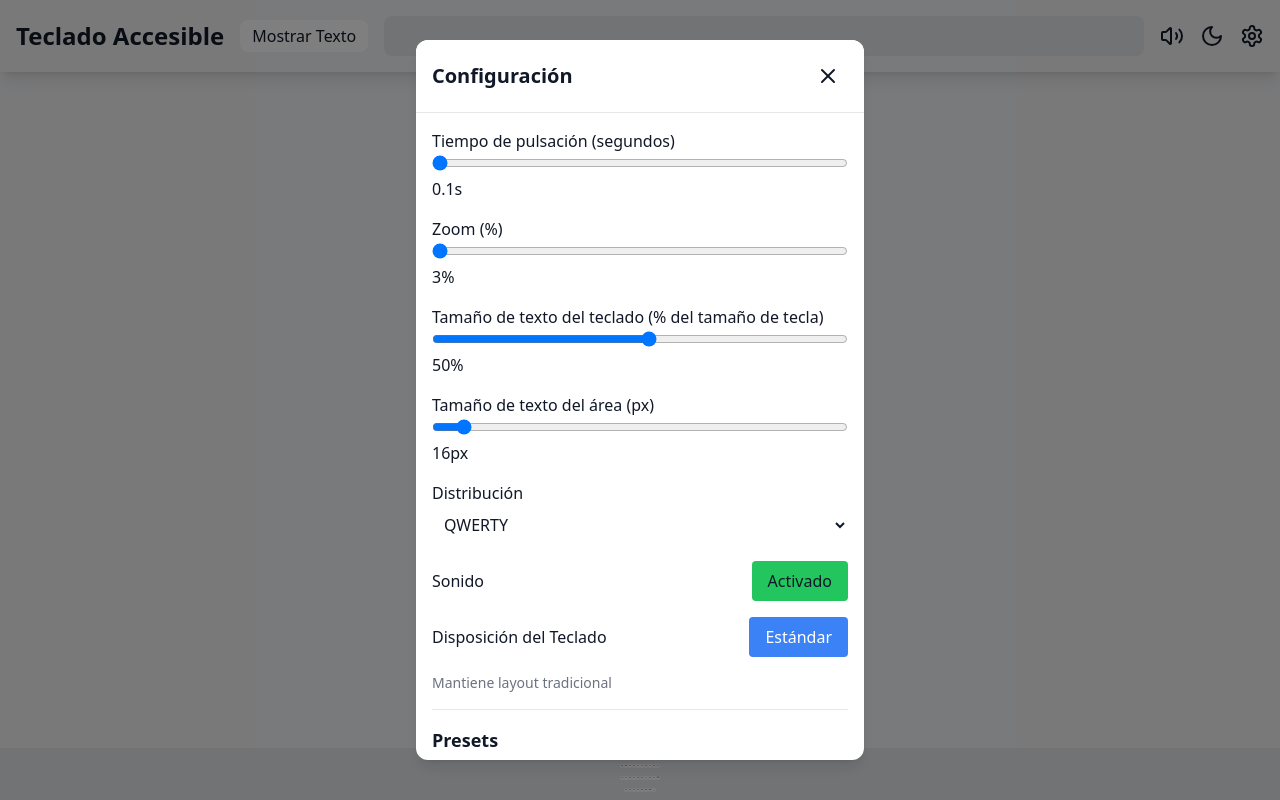
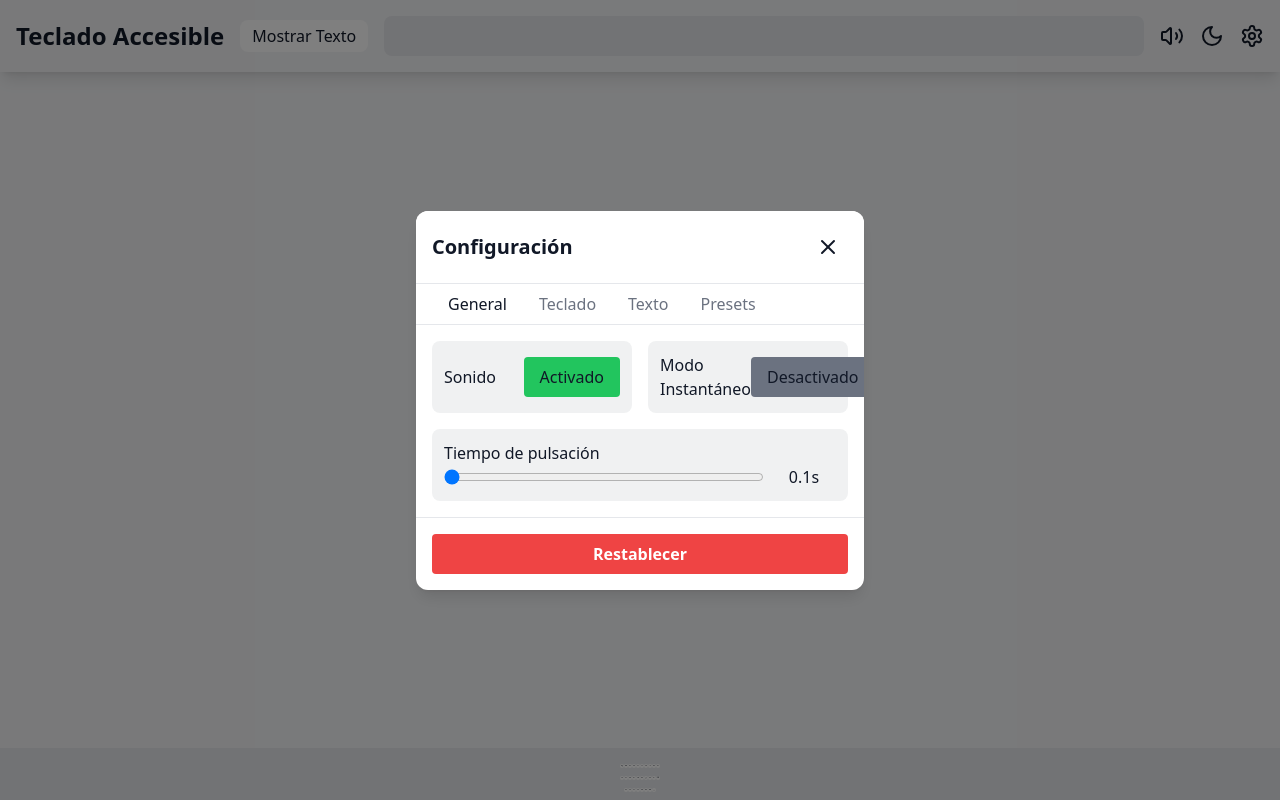
Before and after one commit to Chikedor/virtual-keyboard-test, a React (Vite) app: page / in a window 1280 px wide. Both pictures are taken after a click on the button 1252 px from the left and 36 px from the top of the page. Built offline with nearby package versions, Linux system fonts and the light colour scheme.

Commit message:
Update VirtualKeyboard.tsx

```diff
--- a/src/components/VirtualKeyboard.tsx
+++ b/src/components/VirtualKeyboard.tsx
@@ -23,6 +23,7 @@ interface KeyboardSettings {
   spacing: number;
   layout: "qwerty" | "abc";
   maintainLayout: boolean;
+  instantMode: boolean; // Modo instantáneo sin delay
 }
 interface Preset {
   name: string;
@@ -40,6 +41,7 @@ const DEFAULT: KeyboardSettings = {
   spacing: 2,
   layout: "qwerty",
   maintainLayout: true,
+  instantMode: false, // Por defecto, modo con delay
 };
 const LAYOUTS = {
   qwerty: [
@@ -172,7 +174,7 @@ export default function VirtualKeyboard() {
     setActK(null);
     const dur = (Date.now() - kt.startTime) / 1e3;
     delete kRef.current[k];
-    if (dur >= st.holdTime) {
+    if (st.instantMode || dur >= st.holdTime) {
       if (st.soundEnabled)
         new Audio(
           "https://assets.mixkit.co/active_storage/sfx/2571/2571-preview.mp3"
@@ -217,10 +219,282 @@ export default function VirtualKeyboard() {
 
   const SettingPanel = () => {
     const [pName, setPName] = useState("");
+    const [activeTab, setActiveTab] = useState<
+      "general" | "layout" | "text" | "presets"
+    >("general");
+
     const handleLoadPreset = (p: Preset) => {
       setSt(p.settings);
       saveSettings(p.settings);
     };
+
+    const TabButton = ({
+      tab,
+      label,
+    }: {
+      tab: typeof activeTab;
+      label: string;
+    }) => (
+      <button
+        onClick={() => setActiveTab(tab)}
+        className={`px-4 py-2 rounded-t-lg transition-colors ${
+          activeTab === tab
+            ? st.theme === "dark"
+              ? "bg-gray-700 text-white"
+              : st.theme === "high-contrast"
+              ? "bg-yellow-300 text-black"
+              : "bg-white text-gray-900"
+            : "text-gray-500 hover:text-gray-700"
+        }`}
+      >
+        {label}
+      </button>
+    );
+
+    const renderTabContent = () => {
+      switch (activeTab) {
+        case "general":
+          return (
+            <div className="space-y-4">
+              <div className="grid grid-cols-2 gap-4">
+                <div className="flex items-center justify-between p-3 rounded-lg bg-opacity-10 bg-gray-500">
+                  <label>Sonido</label>
+                  <button
+                    onClick={() =>
+                      setSt((s) => ({ ...s, soundEnabled: !s.soundEnabled }))
+                    }
+                    className={`px-4 py-2 rounded ${
+                      st.soundEnabled ? "bg-green-500" : "bg-gray-500"
+                    }`}
+                  >
+                    {st.soundEnabled ? "Activado" : "Desactivado"}
+                  </button>
+                </div>
+                <div className="flex items-center justify-between p-3 rounded-lg bg-opacity-10 bg-gray-500">
+                  <label>Modo Instantáneo</label>
+                  <button
+                    onClick={() =>
+                      setSt((s) => ({ ...s, instantMode: !s.instantMode }))
+                    }
+                    className={`px-4 py-2 rounded ${
+                      st.instantMode ? "bg-green-500" : "bg-gray-500"
+                    }`}
+                  >
+                    {st.instantMode ? "Activado" : "Desactivado"}
+                  </button>
+                </div>
+              </div>
+              <div className="p-3 rounded-lg bg-opacity-10 bg-gray-500">
+                <label>Tiempo de pulsación</label>
+                <div className="flex items-center gap-2">
+                  <input
+                    type="range"
+                    min="0.1"
+                    max="1.0"
+                    step="0.1"
+                    value={st.holdTime}
+                    onChange={(e) =>
+                      setSt((s) => ({
+                        ...s,
+                        holdTime: parseFloat(e.target.value),
+                      }))
+                    }
+                    className="flex-1"
+                  />
+                  <span className="w-16 text-center">{st.holdTime}s</span>
+                </div>
+              </div>
+            </div>
+          );
+        case "layout":
+          return (
+            <div className="space-y-4">
+              <div className="p-3 rounded-lg bg-opacity-10 bg-gray-500">
+                <div className="flex items-center justify-between mb-2">
+                  <label>Disposición</label>
+                  <button
+                    onClick={() =>
+                      setSt((s) => ({
+                        ...s,
+                        maintainLayout: !s.maintainLayout,
+                      }))
+                    }
+                    className={`px-4 py-2 rounded ${
+                      st.maintainLayout ? "bg-blue-500" : "bg-gray-500"
+                    } text-white`}
+                  >
+                    {st.maintainLayout ? "Estándar" : "Optimizado"}
+                  </button>
+                </div>
+                <select
+                  value={st.layout}
+                  onChange={(e) =>
+                    setSt((s) => ({
+                      ...s,
+                      layout: e.target.value as "qwerty" | "abc",
+                    }))
+                  }
+                  className={`w-full p-2 rounded ${
+                    st.theme === "dark"
+                      ? "bg-gray-700"
+                      : st.theme === "high-contrast"
+                      ? "bg-black border border-yellow-300"
+                      : "bg-white"
+                  }`}
+                >
+                  <option value="qwerty">QWERTY</option>
+                  <option value="abc">ABC</option>
+                </select>
+              </div>
+              <div className="p-3 rounded-lg bg-opacity-10 bg-gray-500">
+                <label>
+                  {st.maintainLayout ? "Zoom (%)" : "Número de filas"}
+                </label>
+                <div className="flex items-center gap-2">
+                  <input
+                    type="range"
+                    min={st.maintainLayout ? "25" : "1"}
+                    max={st.maintainLayout ? "200" : "26"}
+                    step="1"
+                    value={st.numRows}
+                    onChange={(e) =>
+                      setSt((s) => ({
+                        ...s,
+                        numRows: parseInt(e.target.value),
+                      }))
+                    }
+                    className="flex-1"
+                  />
+                  <span className="w-16 text-center">
+                    {st.maintainLayout ? `${st.numRows}%` : st.numRows}
+                  </span>
+                </div>
+              </div>
+              <div className="p-3 rounded-lg bg-opacity-10 bg-gray-500">
+                <label>Espaciado</label>
+                <div className="flex items-center gap-2">
+                  <input
+                    type="range"
+                    min="0"
+                    max="4"
+                    step="1"
+                    value={st.spacing}
+                    onChange={(e) =>
+                      setSt((s) => ({
+                        ...s,
+                        spacing: parseInt(e.target.value),
+                      }))
+                    }
+                    className="flex-1"
+                  />
+                  <span className="w-16 text-center">{st.spacing}</span>
+                </div>
+              </div>
+            </div>
+          );
+        case "text":
+          return (
+            <div className="space-y-4">
+              <div className="p-3 rounded-lg bg-opacity-10 bg-gray-500">
+                <label>Tamaño de texto del teclado (%)</label>
+                <div className="flex items-center gap-2">
+                  <input
+                    type="range"
+                    min="1"
+                    max="95"
+                    step="1"
+                    value={st.fontSize}
+                    onChange={(e) =>
+                      setSt((s) => ({
+                        ...s,
+                        fontSize: parseFloat(e.target.value),
+                      }))
+                    }
+                    className="flex-1"
+                  />
+                  <span className="w-16 text-center">{st.fontSize}%</span>
+                </div>
+              </div>
+              <div className="p-3 rounded-lg bg-opacity-10 bg-gray-500">
+                <label>Tamaño de texto del área (px)</label>
+                <div className="flex items-center gap-2">
+                  <input
+                    type="range"
+                    min="8"
+                    max="142"
+                    step="2"
+                    value={st.textareaFontSize}
+                    onChange={(e) =>
+                      setSt((s) => ({
+                        ...s,
+                        textareaFontSize: parseFloat(e.target.value),
+                      }))
+                    }
+                    className="flex-1"
+                  />
+                  <span className="w-16 text-center">
+                    {st.textareaFontSize}px
+                  </span>
+                </div>
+              </div>
+            </div>
+          );
+        case "presets":
+          return (
+            <div className="space-y-4">
+              <div className="flex gap-2 mb-4">
+                <input
+                  type="text"
+                  value={pName}
+                  onChange={(e) => setPName(e.target.value)}
+                  placeholder="Nombre del preset"
+                  className="flex-1 px-2 py-1 border rounded"
+                />
+                <button
+                  onClick={() => {
+                    if (pName.trim()) {
+                      savePreset(pName.trim(), st);
+                      setPrs(loadPresets());
+                      setPName("");
+                    }
+                  }}
+                  className="px-3 py-1 bg-blue-500 text-white rounded hover:bg-blue-600"
+                >
+                  Guardar
+                </button>
+              </div>
+              <div className="space-y-2 max-h-[40vh] overflow-y-auto">
+                {prs.map((p) => (
+                  <div
+                    key={p.name}
+                    className="flex items-center justify-between bg-gray-100 dark:bg-gray-700 p-2 rounded"
+                  >
+                    <span>{p.name}</span>
+                    <div className="flex gap-2">
+                      <button
+                        onClick={() => handleLoadPreset(p)}
+                        className="px-2 py-1 bg-green-500 text-white rounded"
+                      >
+                        Cargar
+                      </button>
+                      <button
+                        onClick={() => {
+                          deletePreset(p.name);
+                          setPrs(loadPresets());
+                        }}
+                        className="px-2 py-1 bg-red-500 text-white rounded"
+                      >
+                        Eliminar
+                      </button>
+                    </div>
+                  </div>
+                ))}
+              </div>
+            </div>
+          );
+      }
+    };
+
     return (
       <div
         className={`fixed inset-0 bg-black bg-opacity-50 z-30 ${
@@ -248,179 +522,17 @@ export default function VirtualKeyboard() {
               <X className="w-6 h-6" />
             </button>
           </div>
-          <div className="flex-1 overflow-y-auto p-4 space-y-4">
-            <div>
-              <label>Tiempo de pulsación (segundos)</label>
-              <input
-                type="range"
-                min="0.1"
-                max="1.0"
-                step="0.1"
-                value={st.holdTime}
-                onChange={(e) =>
-                  setSt((s) => ({ ...s, holdTime: parseFloat(e.target.value) }))
-                }
-                className="w-full"
-              />
-              <span>{st.holdTime}s</span>
+
+          <div className="flex border-b px-4">
+            <TabButton tab="general" label="General" />
+            <TabButton tab="layout" label="Teclado" />
+            <TabButton tab="text" label="Texto" />
+            <TabButton tab="presets" label="Presets" />
           </div>
-            <div>
-              <label>
-                {st.maintainLayout ? "Zoom (%)" : "Número de filas"}
-              </label>
-              <input
-                type="range"
-                min={st.maintainLayout ? "25" : "1"}
-                max={st.maintainLayout ? "200" : "26"}
-                step="1"
-                value={st.numRows}
-                onChange={(e) =>
-                  setSt((s) => ({ ...s, numRows: parseInt(e.target.value) }))
-                }
-                className="w-full"
-              />
-              <span>
-                {st.maintainLayout ? `${st.numRows}%` : `${st.numRows} filas`}
-              </span>
-            </div>
-            <div>
-              <label>Tamaño de texto del teclado (% del tamaño de tecla)</label>
-              <input
-                type="range"
-                min="1"
-                max="95"
-                step="1"
-                value={st.fontSize}
-                onChange={(e) =>
-                  setSt((s) => ({ ...s, fontSize: parseFloat(e.target.value) }))
-                }
-                className="w-full"
-              />
-              <span>{st.fontSize}%</span>
-            </div>
-            <div>
-              <label>Tamaño de texto del área (px)</label>
-              <input
-                type="range"
-                min="8"
-                max="142"
-                step="2"
-                value={st.textareaFontSize}
-                onChange={(e) =>
-                  setSt((s) => ({
-                    ...s,
-                    textareaFontSize: parseFloat(e.target.value),
-                  }))
-                }
-                className="w-full"
-              />
-              <span>{st.textareaFontSize}px</span>
-            </div>
-            <div>
-              <label>Distribución</label>
-              <select
-                value={st.layout}
-                onChange={(e) =>
-                  setSt((s) => ({
-                    ...s,
-                    layout: e.target.value as "qwerty" | "abc",
-                  }))
-                }
-                className={`w-full p-2 rounded ${
-                  st.theme === "dark"
-                    ? "bg-gray-700"
-                    : st.theme === "high-contrast"
-                    ? "bg-black border border-yellow-300"
-                    : "bg-white"
-                }`}
-              >
-                <option value="qwerty">QWERTY</option>
-                <option value="abc">ABC</option>
-              </select>
-            </div>
-            <div className="flex items-center justify-between">
-              <label>Sonido</label>
-              <button
-                onClick={() =>
-                  setSt((s) => ({ ...s, soundEnabled: !s.soundEnabled }))
-                }
-                className={`px-4 py-2 rounded ${
-                  st.soundEnabled ? "bg-green-500" : "bg-gray-500"
-                }`}
-              >
-                {st.soundEnabled ? "Activado" : "Desactivado"}
-              </button>
-            </div>
-            <div className="flex items-center justify-between mt-4">
-              <label className="flex-1">Disposición del Teclado</label>
-              <button
-                onClick={() =>
-                  setSt((s) => ({ ...s, maintainLayout: !s.maintainLayout }))
-                }
-                className={`px-4 py-2 rounded ${
-                  st.maintainLayout ? "bg-blue-500" : "bg-gray-500"
-                } text-white`}
-              >
-                {st.maintainLayout ? "Estándar" : "Optimizado"}
-              </button>
-            </div>
-            <p className="text-sm text-gray-500">
-              {st.maintainLayout
-                ? "Mantiene layout tradicional"
-                : "Layout optimizado"}
-            </p>
-            <div className="mt-4 border-t pt-4">
-              <h3 className="text-lg font-semibold mb-2">Presets</h3>
-              <div className="flex gap-2 mb-4">
-                <input
-                  type="text"
-                  value={pName}
-                  onChange={(e) => setPName(e.target.value)}
-                  placeholder="Nombre del preset"
-                  className="flex-1 px-2 py-1 border rounded"
-                />
-                <button
-                  onClick={() => {
-                    if (pName.trim()) {
-                      savePreset(pName.trim(), st);
-                      setPrs(loadPresets());
-                      setPName("");
-                    }
-                  }}
-                  className="px-3 py-1 bg-blue-500 text-white rounded hover:bg-blue-600"
-                >
-                  Guardar
-                </button>
-              </div>
-              <div className="space-y-2">
-                {prs.map((p) => (
-                  <div
-                    key={p.name}
-                    className="flex items-center justify-between bg-gray-100 dark:bg-gray-700 p-2 rounded"
-                  >
-                    <span>{p.name}</span>
-                    <div className="flex gap-2">
-                      <button
-                        onClick={() => handleLoadPreset(p)}
-                        className="px-2 py-1 bg-green-500 text-white rounded"
-                      >
-                        Cargar
-                      </button>
-                      <button
-                        onClick={() => {
-                          deletePreset(p.name);
-                          setPrs(loadPresets());
-                        }}
-                        className="px-2 py-1 bg-red-500 text-white rounded"
-                      >
-                        Eliminar
-                      </button>
-                    </div>
-                  </div>
-                ))}
-              </div>
-            </div>
-            <div className="mt-6 pt-4 border-t">
+
+          <div className="flex-1 overflow-y-auto p-4">{renderTabContent()}</div>
+
+          <div className="p-4 border-t">
             <button
               onClick={() => {
                 setSt(DEFAULT);
@@ -436,7 +548,6 @@ export default function VirtualKeyboard() {
             >
               Restablecer
             </button>
-            </div>
           </div>
         </div>
       </div>
```
Lines whose indentation alone changed are shown as unchanged.
